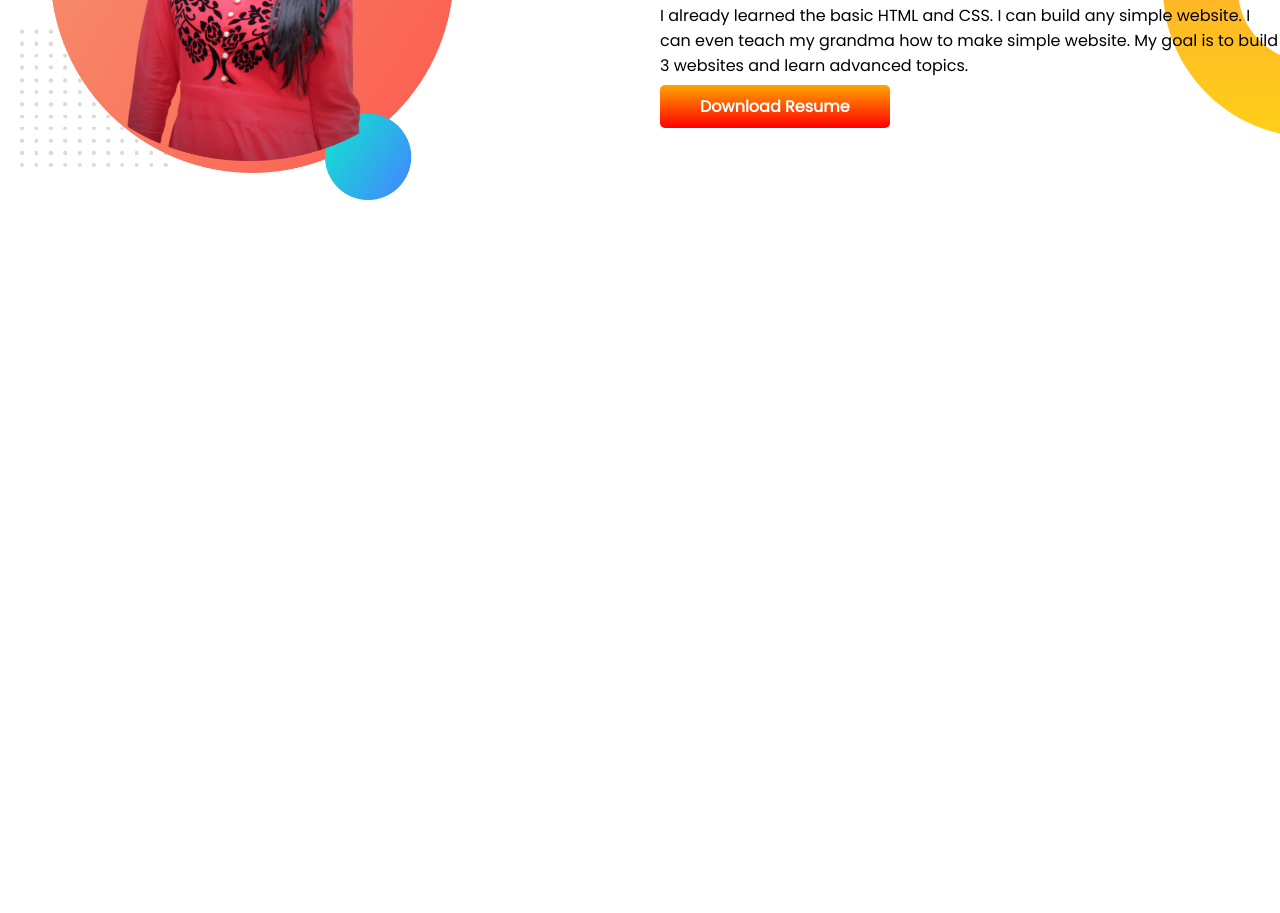
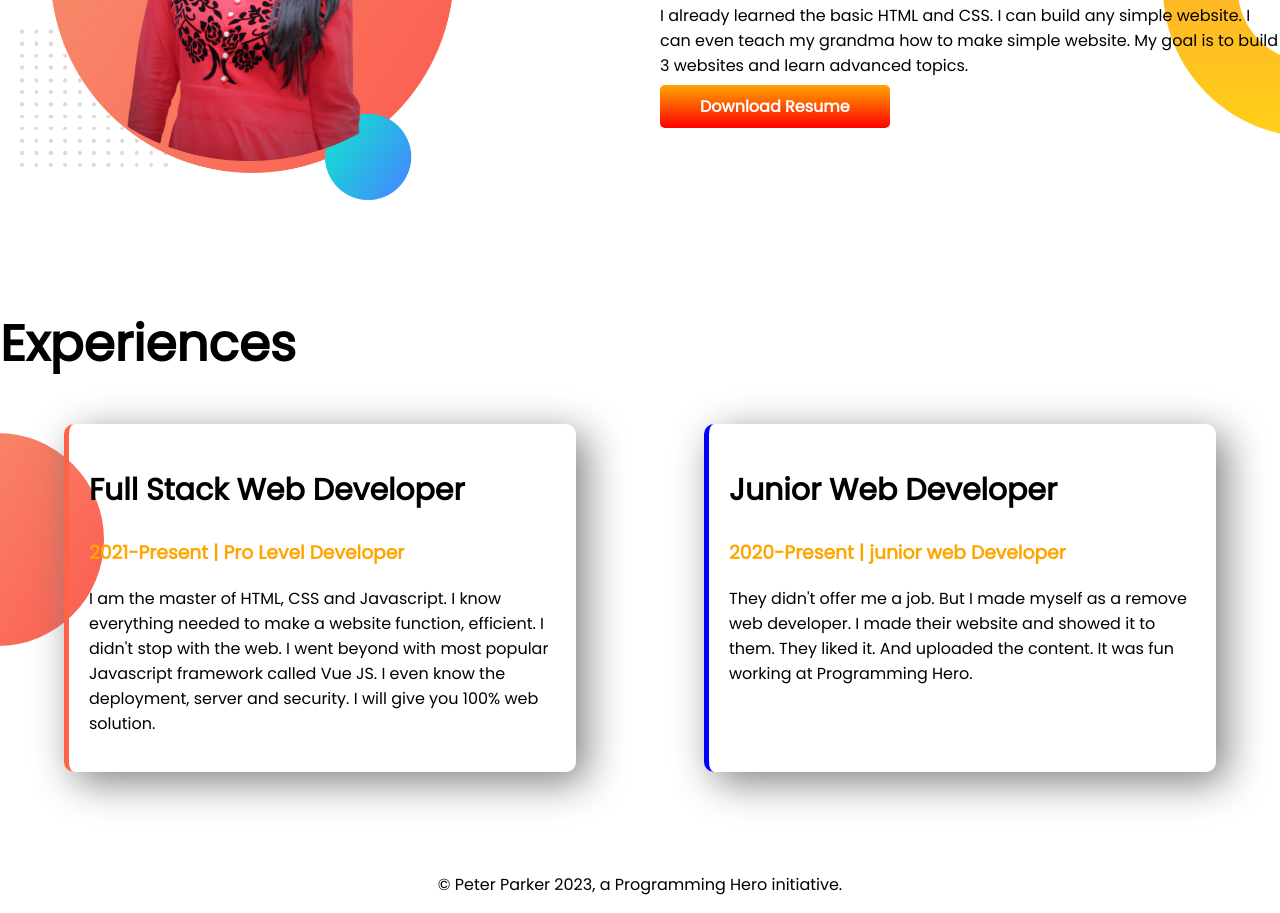
Before and after one commit to shahridaLina/my-portfolio, a plain HTML site: page index.html in a window 1280 px wide. Shown: the part 926-1839 px from the top of the page. Before the commit the page ends 1233 px from the top, so only its background shows below. Drawn offline with Linux system fonts and the light colour scheme.

Commit message:
portfolio-second-step

```diff
--- a/index.html
+++ b/index.html
@@ -13,7 +13,7 @@
      <link rel="stylesheet" href="style.css">
     </head>
     <body>
-        <section class="top-banner">
+        <section class="top-banner flexible">
         <div class="half-width">
         <h1>Welcome To</h1>
         <h1><span class="orange">Shahrida Mahmud</span> world!</h1>
@@ -28,7 +28,7 @@
         </div>
         </section>
 
-        <section class="dream-big">
+        <section class="dream-big flexible">
             <div class="half-width">
                 <img src="images/lina-bg.png" alt="">
 
@@ -47,5 +47,47 @@
         </section>
 
 
+        <section class="experience-area">
+            <h1>Experiences</h1>
+            <div class="flexible">
+            <div id="stack-developer" class="box">
+                <h2>
+                    Full Stack Web Developer
+                </h2>
+                <h3 class="orange">
+                    2021-Present | Pro Level Developer
+                </h3>
+                <p>
+                    I am the master of HTML, CSS and Javascript. I know everything needed to make a website function, efficient. I didn't stop with the web. I went beyond with most popular Javascript framework called Vue JS. I even know the deployment, server and security. I will give you 100% web solution.
+                </p>
+
+
+            </div>
+
+            <div id="web-developer" class="box">
+                <h2>
+                    Junior Web Developer
+                </h2>
+                <h3 class="orange">
+                    2020-Present | junior web Developer
+                </h3>
+                <p>
+                    They didn't offer me a job. But I made myself as a remove web developer. I made their website and showed it to them. They liked it. And uploaded the content. It was fun working at Programming Hero.
+                </p>
+
+
+            </div>
+            </div>
+
+        </section>
+
+
     </body>
+
+    <footer>
+        <p>
+            © Peter Parker 2023, a Programming Hero initiative.
+        </p>
+    </footer>
+
     </html>
--- a/style.css
+++ b/style.css
@@ -9,11 +9,15 @@ h1{
     margin-top: 70px;
 }
 
+h2{
+    font-size: 30px;
+}
+
 .orange{
     color: orange;
 }
 
-section{
+.flexible{
     display: flex;
 
     margin-bottom: 100px;
@@ -49,3 +53,31 @@ section{
     background-repeat: no-repeat;
     background-position: right;
 }
+
+.box{
+
+    width: 40%;
+    margin-left: 5%;
+    margin-right: 5%;
+    padding: 20px;
+    box-shadow: 10px 10px 40px gray;
+    border-radius: 10px;
+}
+
+.experience-area{
+    background-image: url(images/exp-bg.png);
+    background-repeat: no-repeat;
+    background-position: left;
+}
+
+#stack-developer{
+    border-left: 5px solid tomato;
+}
+
+#web-developer{
+    border-left: 5px solid blue;
+}
+
+footer p{
+    text-align: center;
+}
```
